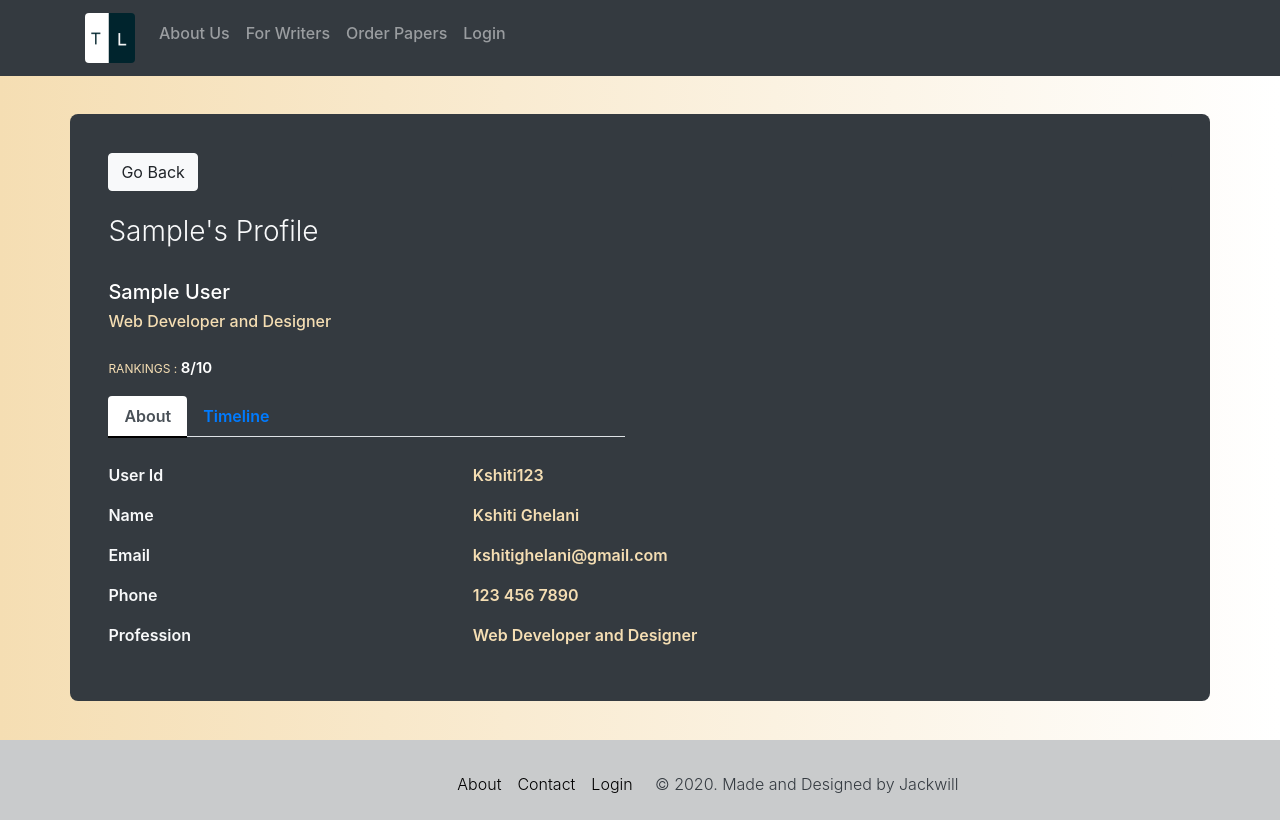
After one commit to mundiakaluson/TL-django, a Django app: page /writers/profile in a window 1280 px wide. The commit adds this page. Run offline with Django 3.2, Linux system fonts and the light colour scheme; tables that the repository leaves empty hold one stand-in row (values such as "Sample post"); some libraries are stand-ins or nearby versions.

Commit message:
user profile creation

```diff
--- a/TL/mainapp/templates/base.html
+++ b/TL/mainapp/templates/base.html
@@ -16,6 +16,70 @@
       margin-bottom: 1.5rem;
       border: 2;
       border-top: 2px double white;
+    }
+
+    body{
+    background: -webkit-linear-gradient(left, wheat, white);
+    }
+    .emp-profile{
+        padding: 3%;
+        margin-top: 3%;
+        margin-bottom: 3%;
+        border-radius: 0.5rem;
+    }
+
+    .profile-head h5{
+        color: white;
+    }
+    .profile-head h6{
+        color: wheat;
+    }
+    .proile-rating{
+        font-size: 12px;
+        color: wheat;
+        margin-top: 5%;
+    }
+    .proile-rating span{
+        color: white;
+        font-size: 15px;
+        font-weight: 600;
+    }
+    .profile-head .nav-tabs{
+        margin-bottom:5%;
+    }
+    .profile-head .nav-tabs .nav-link{
+        font-weight:600;
+        border: none;
+    }
+    .profile-head .nav-tabs .nav-link.active{
+        border: none;
+        border-bottom:2px solid black;
+    }
+    .profile-work{
+        padding: 14%;
+        margin-top: -15%;
+    }
+    .profile-work p{
+        font-size: 12px;
+        color: wheat;
+        font-weight: 600;
+        margin-top: 10%;
+    }
+    .profile-work a{
+        text-decoration: none;
+        color: wheat;
+        font-weight: 600;
+        font-size: 14px;
+    }
+    .profile-work ul{
+        list-style: none;
+    }
+    .profile-tab label{
+        font-weight: 600;
+    }
+    .profile-tab p{
+        font-weight: 600;
+        color: wheat;
     }
     </style>
 </head>
--- a/TL/mainapp/templates/mainapp/order_details.html
+++ b/TL/mainapp/templates/mainapp/order_details.html
@@ -78,6 +78,12 @@
                                 <span class="badge badge-info" >
                                      Price: {{ order.price }}
                                 </span>
+                                <br>
+                                <span class="badge badge-info" >
+                                    Uploads: <a href=" {{ order.uploads.url }} " download>Assignment File(s)</a>
+                               </span>
+                               <br>
+                               <br>
 
                             </div>
                             <br>
--- /dev/null
+++ b/TL/writers/templates/writers/profile.html
@@ -0,0 +1,145 @@
+{% extends 'base.html' %}
+<link href="//maxcdn.bootstrapcdn.com/bootstrap/4.1.1/css/bootstrap.min.css" rel="stylesheet" id="bootstrap-css">
+<script src="//maxcdn.bootstrapcdn.com/bootstrap/4.1.1/js/bootstrap.min.js"></script>
+<script src="//cdnjs.cloudflare.com/ajax/libs/jquery/3.2.1/jquery.min.js"></script>
+<!------ Include the above in your HEAD tag ---------->
+
+
+{% block content %}
+
+<div class="container emp-profile bg-dark text-light">
+
+            <div class="bg-dark text-light rounded">
+                <a href="javascript:history.go(-1)">
+                <input type="button" class="btn btn-light" value="Go Back">
+                </a>
+            </div>
+            <br>
+
+
+            {% for user in users.all %}
+            <h3 class="font-weight-light"> {{ user|capfirst }}'s Profile</h3>
+            <br>
+            <form method="post">
+                <div class="row">
+                    <div class="col-md-6">
+                        <div class="profile-head">
+                                    <h5>
+                                        {{ user.first_name }} {{ user.last_name }}
+                                    </h5>
+                                    <h6>
+                                        Web Developer and Designer
+                                    </h6>
+                                    <p class="proile-rating">RANKINGS : <span>8/10</span></p>
+                            <ul class="nav nav-tabs" id="myTab" role="tablist">
+                                <li class="nav-item">
+                                    <a class="nav-link active" id="home-tab" data-toggle="tab" href="#home" role="tab" aria-controls="home" aria-selected="true">About</a>
+                                </li>
+                                <li class="nav-item">
+                                    <a class="nav-link" id="profile-tab" data-toggle="tab" href="#profile" role="tab" aria-controls="profile" aria-selected="false">Timeline</a>
+                                </li>
+                            </ul>
+                        </div>
+                    </div>
+                </div>
+                <div class="row">
+                    <div class="col-md-8">
+                        <div class="tab-content profile-tab" id="myTabContent">
+                            <div class="tab-pane fade show active" id="home" role="tabpanel" aria-labelledby="home-tab">
+                                        <div class="row">
+                                            <div class="col-md-6">
+                                                <label>User Id</label>
+                                            </div>
+                                            <div class="col-md-6">
+                                                <p>Kshiti123</p>
+                                            </div>
+                                        </div>
+                                        <div class="row">
+                                            <div class="col-md-6">
+                                                <label>Name</label>
+                                            </div>
+                                            <div class="col-md-6">
+                                                <p>Kshiti Ghelani</p>
+                                            </div>
+                                        </div>
+                                        <div class="row">
+                                            <div class="col-md-6">
+                                                <label>Email</label>
+                                            </div>
+                                            <div class="col-md-6">
+                                                <p>kshitighelani@gmail.com</p>
+                                            </div>
+                                        </div>
+                                        <div class="row">
+                                            <div class="col-md-6">
+                                                <label>Phone</label>
+                                            </div>
+                                            <div class="col-md-6">
+                                                <p>123 456 7890</p>
+                                            </div>
+                                        </div>
+                                        <div class="row">
+                                            <div class="col-md-6">
+                                                <label>Profession</label>
+                                            </div>
+                                            <div class="col-md-6">
+                                                <p>Web Developer and Designer</p>
+                                            </div>
+                                        </div>
+                            </div>
+                            <div class="tab-pane fade" id="profile" role="tabpanel" aria-labelledby="profile-tab">
+                                        <div class="row">
+                                            <div class="col-md-6">
+                                                <label>Experience</label>
+                                            </div>
+                                            <div class="col-md-6">
+                                                <p>Expert</p>
+                                            </div>
+                                        </div>
+                                        <div class="row">
+                                            <div class="col-md-6">
+                                                <label>Hourly Rate</label>
+                                            </div>
+                                            <div class="col-md-6">
+                                                <p>10$/hr</p>
+                                            </div>
+                                        </div>
+                                        <div class="row">
+                                            <div class="col-md-6">
+                                                <label>Total Projects</label>
+                                            </div>
+                                            <div class="col-md-6">
+                                                <p>230</p>
+                                            </div>
+                                        </div>
+                                        <div class="row">
+                                            <div class="col-md-6">
+                                                <label>English Level</label>
+                                            </div>
+                                            <div class="col-md-6">
+                                                <p>Expert</p>
+                                            </div>
+                                        </div>
+                                        <div class="row">
+                                            <div class="col-md-6">
+                                                <label>Availability</label>
+                                            </div>
+                                            <div class="col-md-6">
+                                                <p>6 months</p>
+                                            </div>
+                                        </div>
+                                <div class="row">
+                                    <div class="col-md-12">
+                                        <label>Your Bio</label><br/>
+                                        <p>Your detail description</p>
+                                    </div>
+                                </div>
+                            </div>
+                        </div>
+                    </div>
+                </div>
+            </form>
+            {% endfor %}
+        </div>
+
+{% endblock content %}
--- a/TL/writers/urls.py
+++ b/TL/writers/urls.py
@@ -8,5 +8,6 @@ urlpatterns = [
     path('login', views.login, name='login'),
     path('<int:username>', views.username, name='username'),
     path('logout', views.logout, name='logout'),
-    path('inactive', views.inactive, name='inactive')
+    path('inactive', views.inactive, name='inactive'),
+    path('profile', views.profile, name='profile'),
 ]
--- a/TL/writers/views.py
+++ b/TL/writers/views.py
@@ -60,6 +60,11 @@ def username(request, username):
     username = get_object_or_404(User, pk=username)
     return render(request, 'writers/login.html', {'username': username})
 
+def profile(request):
+
+    users = User.objects
+    return render(request, 'writers/profile.html', {'users': users})
+
 def logout(request):
         auth.logout(request)
         return redirect('home')
```
